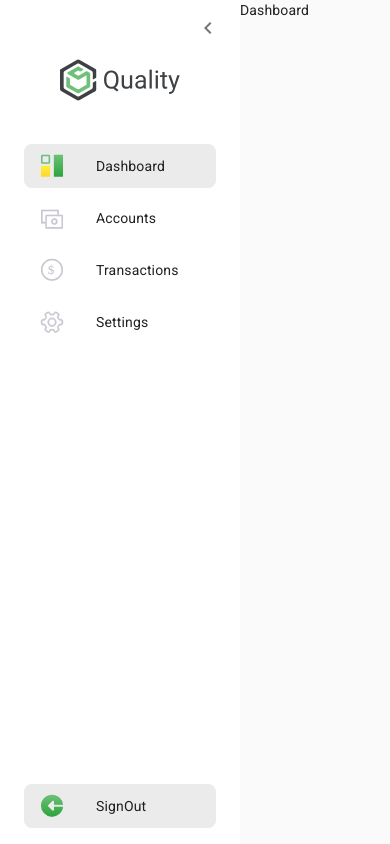
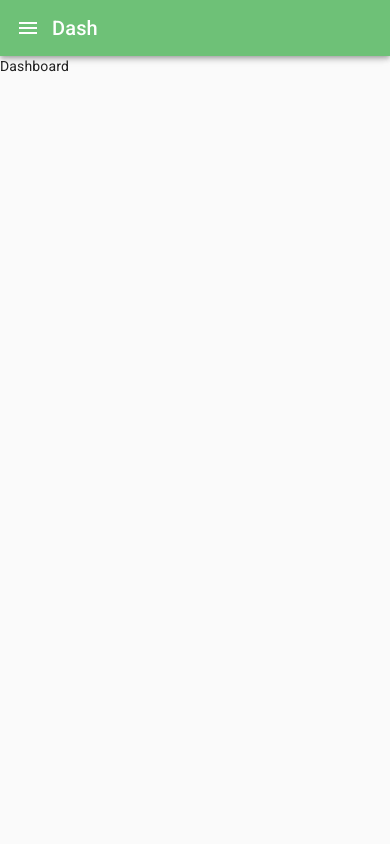
Before and after one commit to aakashjangidme/Dash-App, a React (Create React App) app: page / in a window 390 px wide. Built offline with nearby package versions, Linux system fonts and the light colour scheme.

Commit message:
responsive shit done

```diff
--- a/src/App.tsx
+++ b/src/App.tsx
@@ -10,6 +10,11 @@ const useStyles = makeStyles((theme) => ({
   root: {
     display: 'flex',
   },
+  appbarSpacer: {
+    [theme.breakpoints.down('xs')]: {
+      ...theme.mixins.toolbar,
+    },
+  },
 }));
 
 const App = () => {
@@ -20,6 +25,7 @@ const App = () => {
       <Router>
         <SideNav />
         <div>
+          <div className={classes.appbarSpacer}> </div>
           <Switch>
             {routes.map((route, index) => {
               return (
--- a/src/components/SideNav/ISideMenuItem.d.ts
+++ b/src/components/SideNav/ISideMenuItem.d.ts
@@ -4,4 +4,5 @@ export default interface ISideMenuItem {
   activeIcon?: any;
   to?: string | LocationDescriptor<unknown>;
   component?: any;
+  onClick?: any;
 }
--- a/src/components/SideNav/SideMenuItem.tsx
+++ b/src/components/SideNav/SideMenuItem.tsx
@@ -32,7 +32,7 @@ const useStyles = makeStyles((theme) => ({
 }));
 
 const SideMenuItem = (props: ISideMenuItem) => {
-  const { label, icon, activeIcon, to } = props;
+  const { label, icon, activeIcon, to, onClick } = props;
   const classes = useStyles();
   const [active, setActive] = useState(true);
   const location = useLocation();
@@ -60,6 +60,7 @@ const SideMenuItem = (props: ISideMenuItem) => {
         button
         className={clsx(classes.menuItem, active && classes.menuItemActive)}
         component={renderLink}
+        onClick={onClick}
       >
         <ListItemIcon>
           <Icon>
--- a/src/components/SideNav/SideNav.styles.tsx
+++ b/src/components/SideNav/SideNav.styles.tsx
@@ -5,6 +5,13 @@ const useStyles = makeStyles((theme) => ({
   root: {
     display: 'flex',
   },
+  appbar: {
+    background: '#6EC177',
+    [theme.breakpoints.up('sm')]: {
+      display: 'none',
+    },
+  },
+
   drawer: {
     width: drawerWidth,
     flexShrink: 0,
--- a/src/components/SideNav/SideNav.tsx
+++ b/src/components/SideNav/SideNav.tsx
@@ -1,7 +1,14 @@
-import React from 'react';
+import React, { useEffect } from 'react';
 import Drawer from '@material-ui/core/Drawer';
 import List from '@material-ui/core/List';
-import { Typography, IconButton } from '@material-ui/core';
+import {
+  AppBar,
+  IconButton,
+  Toolbar,
+  Typography,
+  useMediaQuery,
+  useTheme,
+} from '@material-ui/core';
 
 // assets
 import logo1 from '../../assets/logo1.svg';
@@ -18,16 +25,45 @@ import clsx from 'clsx';
 
 const SideNav = () => {
   const classes = useStyles();
-  const [open, setOpen] = React.useState(true);
-  const toggleDrawer = () => {
+  const [open, setOpen] = React.useState<boolean>(true);
+  const toggleNavigationDrawer = () => {
     setOpen(!open);
   };
 
+  const theme = useTheme();
+  const matches = useMediaQuery(theme.breakpoints.down('xs'));
+
+  const closeNavigation = () => {
+    if (matches) setOpen(false);
+  };
+
+  useEffect(() => {
+    if (matches) {
+      closeNavigation();
+    }
+  }, [matches]);
+
   return (
     <div className={classes.root}>
+      <AppBar className={classes.appbar}>
+        <Toolbar>
+          <IconButton
+            aria-label="menu"
+            onClick={toggleNavigationDrawer}
+            edge="start"
+            color="inherit"
+          >
+            <MenuIcon />
+          </IconButton>
+
+          <Typography color="inherit" component="h1" variant="h6">
+            Dash
+          </Typography>
+        </Toolbar>
+      </AppBar>
       <Drawer
         anchor="left"
-        variant="permanent"
+        variant={matches ? 'temporary' : 'permanent'}
         open={open}
         classes={{
           paper: clsx(
@@ -48,7 +84,7 @@ const SideNav = () => {
           <IconButton
             aria-label="open/close drawer"
             edge="start"
-            onClick={toggleDrawer}
+            onClick={toggleNavigationDrawer}
           >
             {open ? <ChevronLeft /> : <MenuIcon />}
           </IconButton>
@@ -73,6 +109,7 @@ const SideNav = () => {
                 to={k.to}
                 icon={k.icon}
                 activeIcon={k.activeIcon}
+                onClick={closeNavigation}
               />
             </React.Fragment>
           ))}
```
